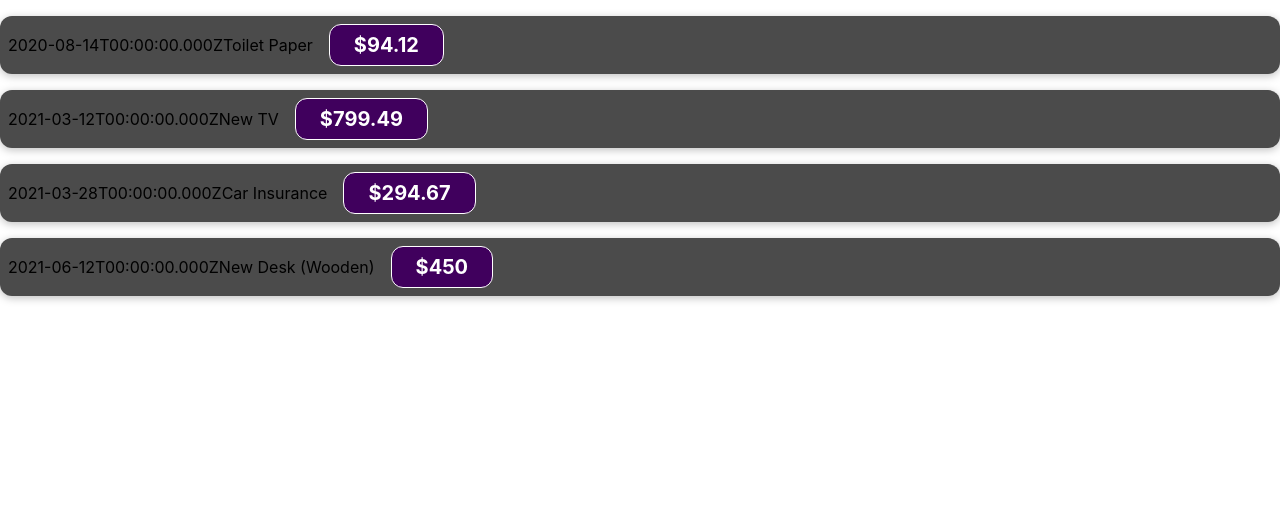
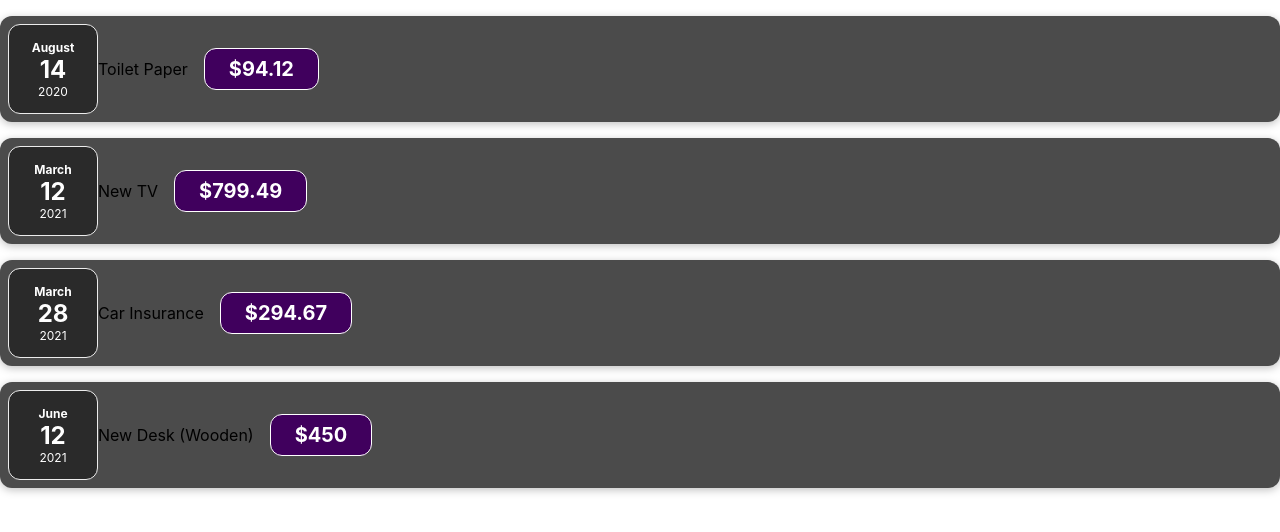
Before and after one commit to ThanushSiva/first-react-app, a React (Create React App) app: page / in a window 1280 px wide. Shown: the top 532 px of the page. Built offline with nearby package versions, Linux system fonts and the light colour scheme.

Commit message:
splitting into multiple components

```diff
--- /dev/null
+++ b/src/components/ExpenseDate.css
@@ -0,0 +1,26 @@
+.expense-date {
+    display: flex;
+    flex-direction: column;
+    width: 5.5rem;
+    height: 5.5rem;
+    border: 1px solid #ececec;
+    background-color: #2a2a2a;
+    color: white;
+    border-radius: 12px;
+    align-items: center;
+    justify-content: center;
+  }
+
+  .expense-date__month {
+    font-size: 0.75rem;
+    font-weight: bold;
+  }
+
+  .expense-date__year {
+    font-size: 0.75rem;
+  }
+
+  .expense-date__day {
+    font-size: 1.5rem;
+    font-weight: bold;
+  }
--- /dev/null
+++ b/src/components/ExpenseDate.js
@@ -0,0 +1,17 @@
+import './ExpenseDate.css'
+
+function ExpenseDate(props){
+    const month =  props.date.toLocaleString('en-US', {month : 'long'});
+    const day =  props.date.toLocaleString('en-US', {day : '2-digit'});
+    const year =  props.date.getFullYear();
+
+    return (
+        <div className='expense-date'>
+            <div className="expense-date__month">{month}</div>
+            <div className="expense-date__day">{day}</div>
+            <div className="expense-date__year">{year}</div>
+        </div>
+    );
+}
+
+export default ExpenseDate;
--- a/src/components/ExpenseItem.js
+++ b/src/components/ExpenseItem.js
@@ -1,9 +1,10 @@
 import './ExpenseItem.css'
+import ExpenseDate from './ExpenseDate'
 
 function ExpenseItem(props) {
     return (
         <div className="expense-item">
-            <div>{props.date.toISOString()}</div>
+            <ExpenseDate date={props.date}/>
             <div className="expense-item__description">
                 <div>{props.title}</div>
                 <div className="expense-item__price">${props.amount}</div>
```
